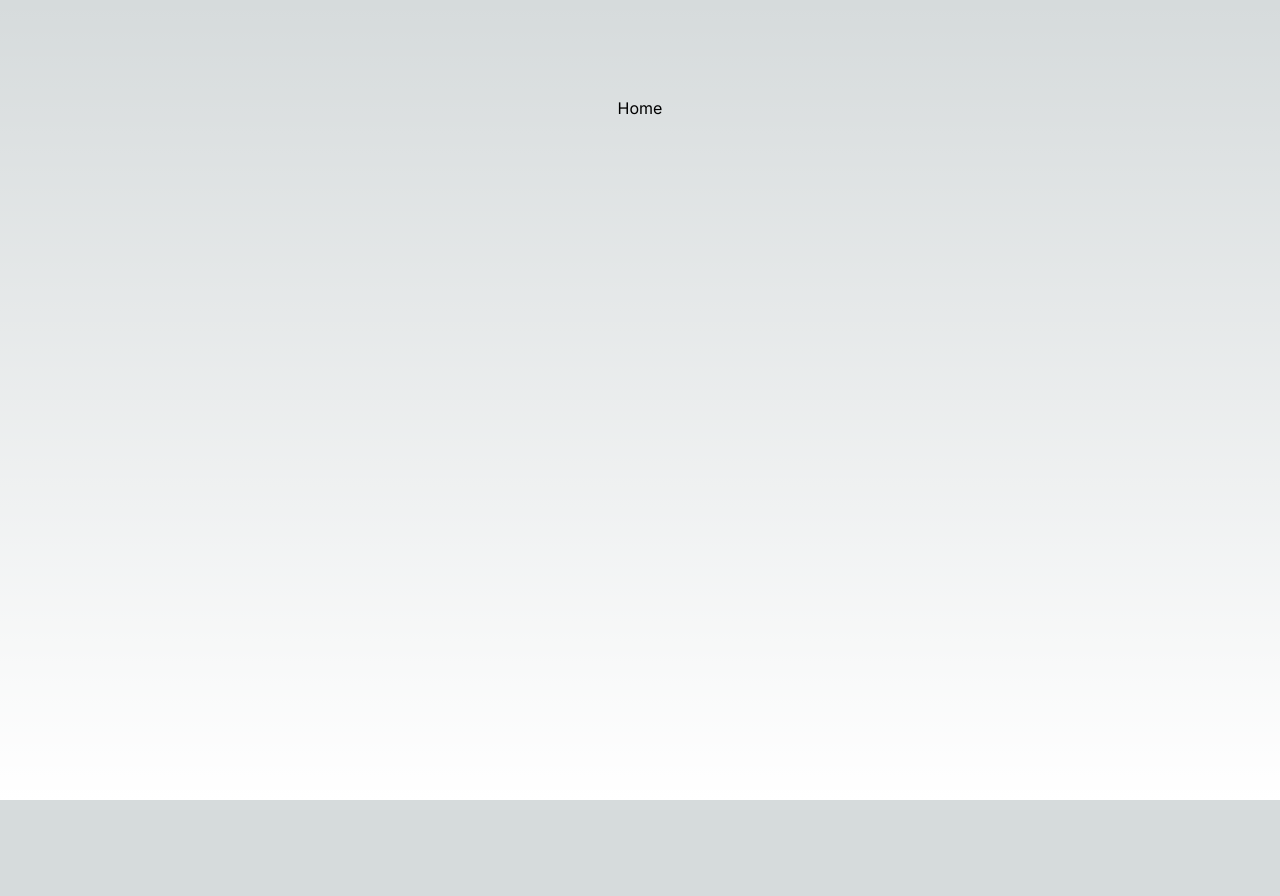
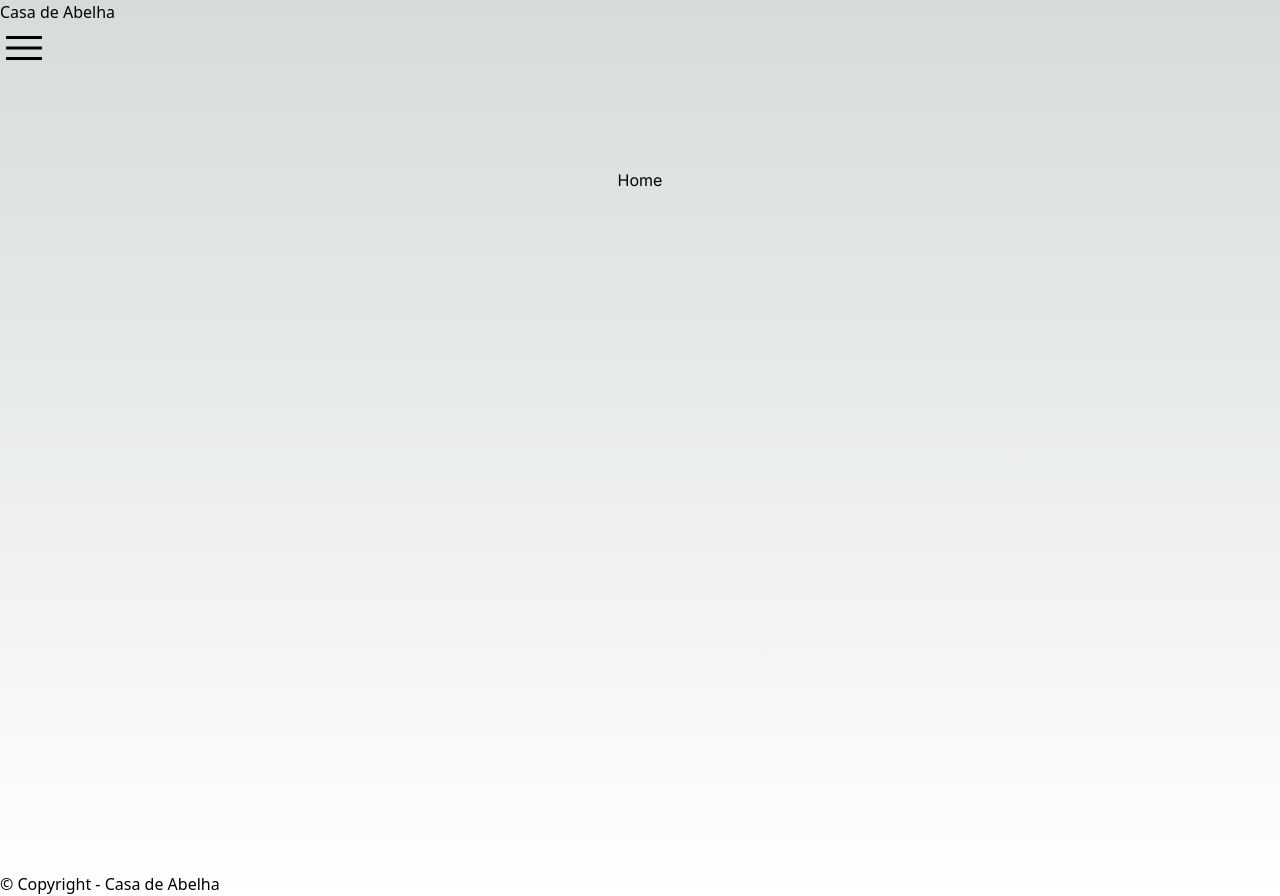
Before and after one commit to luanaoliveira/casa-de-abelha, a Next.js app: page / in a window 1280 px wide. Before the commit the page ends 800 px from the top, so only its background shows below. Built offline with nearby package versions, Linux system fonts and the light colour scheme.

Commit message:
Implementa header e footer na Home

```diff
--- a/src/pages/index.tsx
+++ b/src/pages/index.tsx
@@ -1,14 +1,25 @@
 import Image from 'next/image'
 import { Inter } from 'next/font/google'
+import menu from '../assets/imagens/menu.svg'
+import Style from '../styles/Home.module.css'
 
 const inter = Inter({ subsets: ['latin'] })
 
 export default function Home() {
   return (
+    <>
+    <header className={Style.header}>
+      <p>Casa de Abelha</p>
+      <Image className={Style.menu} src={menu} alt="Imagem menu"/>
+    </header>
     <main
       className={`flex min-h-screen flex-col items-center justify-between p-24 ${inter.className}`}
     >
       <h1>Home</h1>
     </main>
+    <footer className={Style.footer}>
+      <p>&copy; Copyright - Casa de Abelha</p>
+    </footer>
+    </>
   )
 }
```
Also changed, not shown: src/assets/imagens/menu.png (added), src/assets/imagens/menu.svg (added), src/styles/Home.module.css (added).
